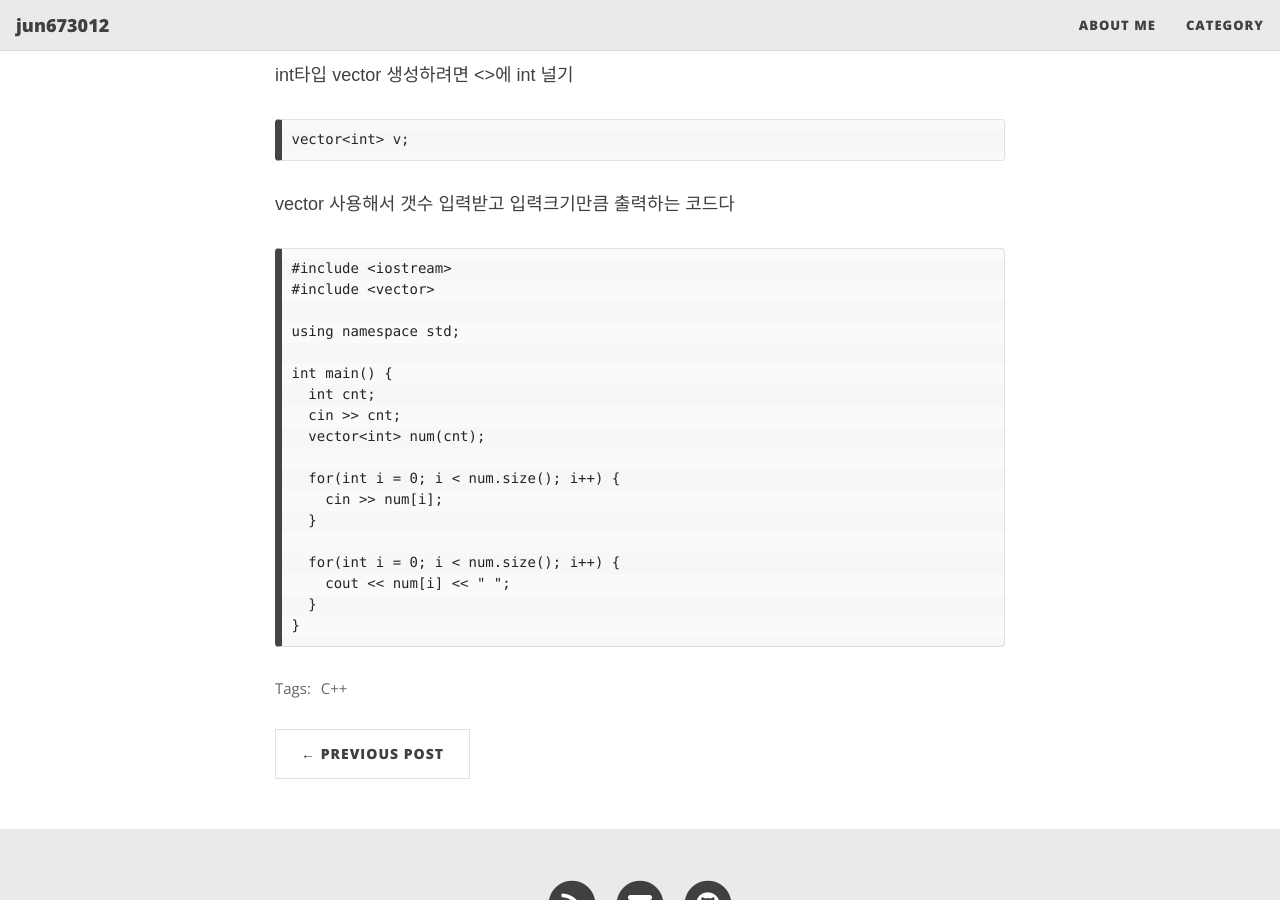
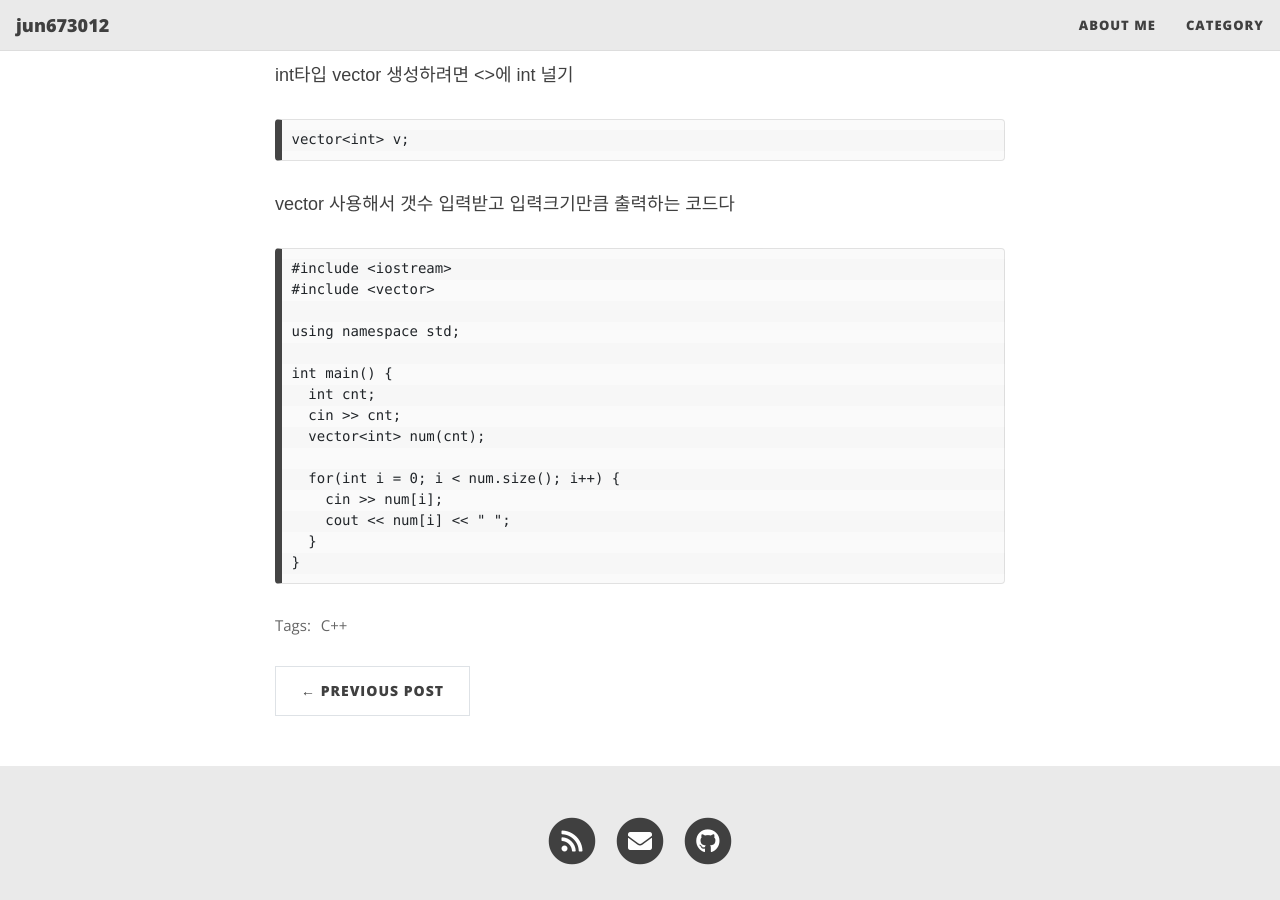
Before and after one commit to jun673012/jun673012.github.io, a Jekyll site: the page built from _posts/2021-01-06-c++-vertor-1.md, in a window 1280 px wide and 900 px high, scrolled down 501 px. Built offline with Jekyll 4.4.1, drawn with Linux system fonts in a browser that asks for light colours; nearby versions of some CDN libraries; some web fonts are replaced.

Commit message:
문서: 코드 수정

```diff
--- a/_posts/2021-01-06-c++-vertor-1.md
+++ b/_posts/2021-01-06-c++-vertor-1.md
@@ -35,9 +35,6 @@ int main() {
 
   for(int i = 0; i < num.size(); i++) {
     cin >> num[i];
-  }
-
-  for(int i = 0; i < num.size(); i++) {
     cout << num[i] << " ";
   }
 }
```
